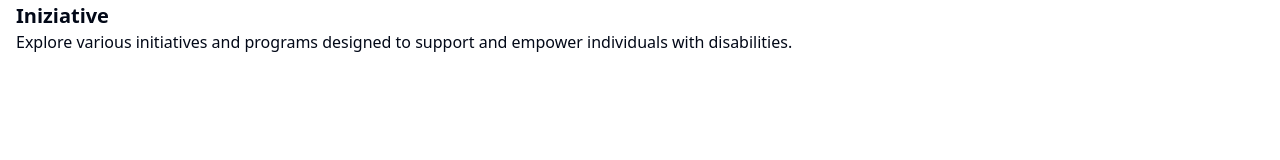
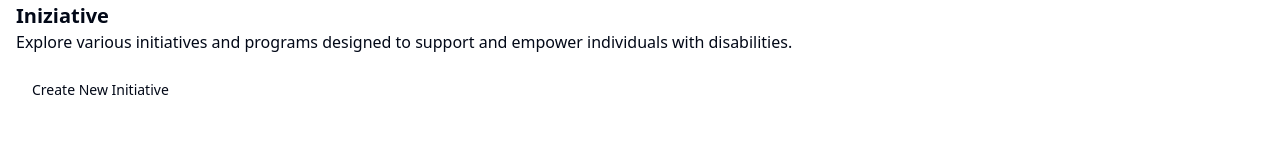
Before and after one commit to GPT-Engineer-App/personal-assistant-hub, a React (Vite) app: page /iniziative in a window 1280 px wide. Shown: the part 126-286 px from the top of the page. Built offline with nearby package versions, Linux system fonts and the light colour scheme.

Commit message:
Added a CTA button labeled "Create New Initiative" in the "Iniziative" section.

```diff
--- a/src/pages/Iniziative.jsx
+++ b/src/pages/Iniziative.jsx
@@ -32,6 +32,9 @@ const Iniziative = () => {
             <h2 className="text-xl font-semibold">Iniziative</h2>
             <p>Explore various initiatives and programs designed to support and empower individuals with disabilities.</p>
           </div>
+          <div className="mt-4">
+            <Button variant="primary">Create New Initiative</Button>
+          </div>
         </div>
       </div>
     </div>
```
